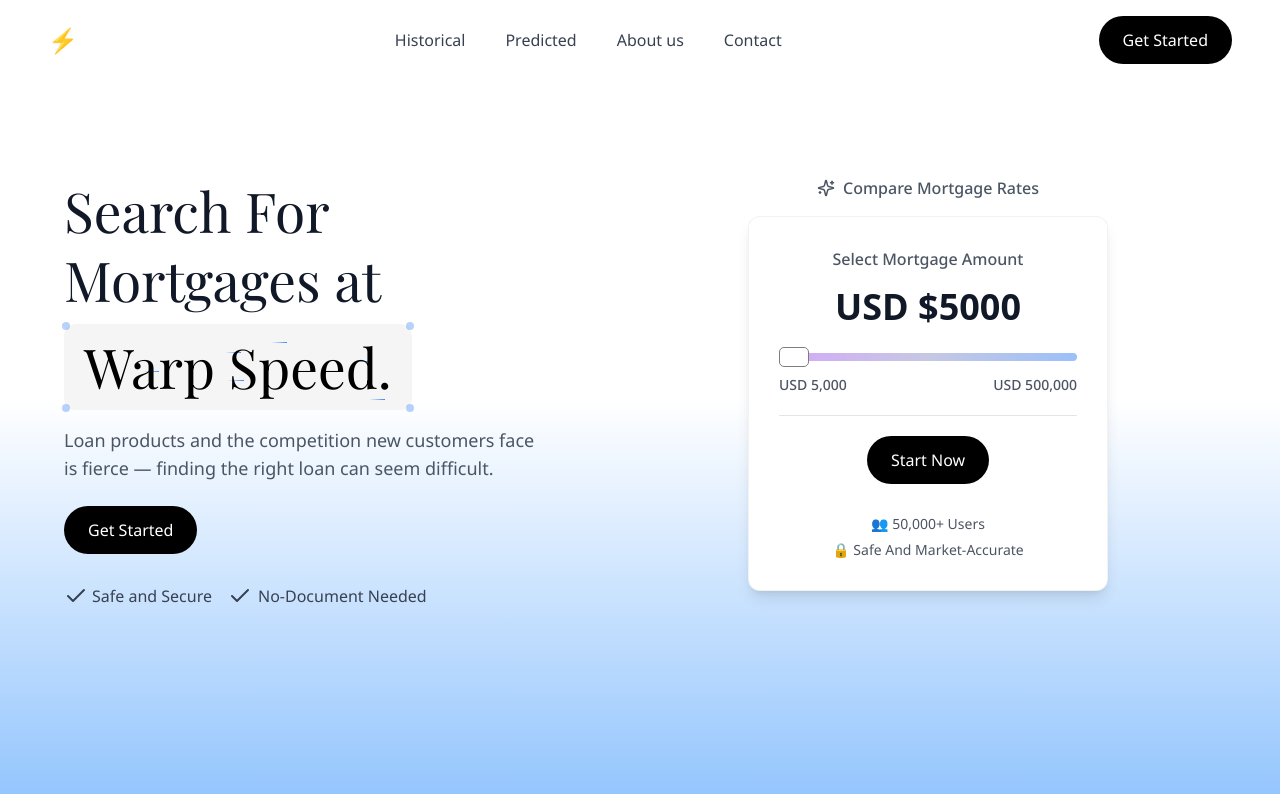
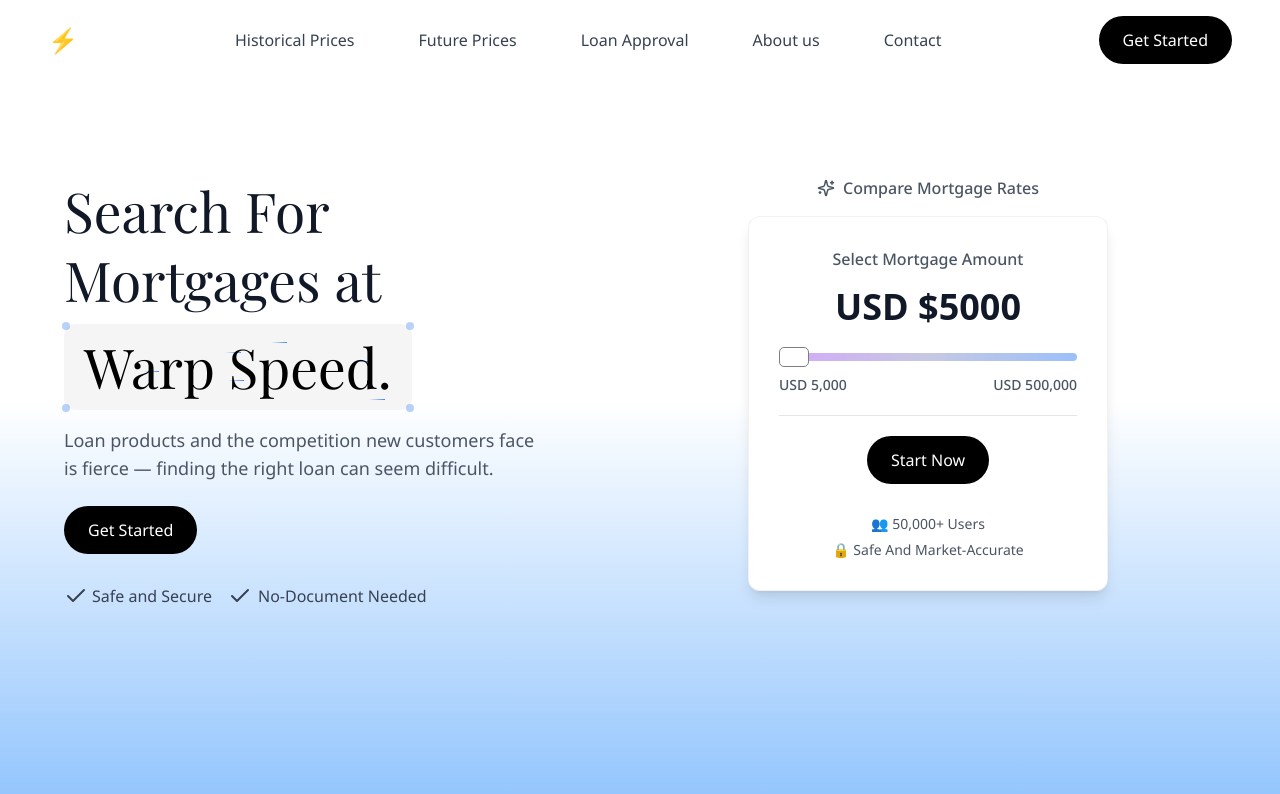
Before and after one commit to LucidJoy/LoanSphere, a Next.js app: page / in a window 1280 px wide. Shown: the top 794 px of the page. Built offline with nearby package versions, Linux system fonts and the light colour scheme; a web font is replaced by a local one.

Commit message:
updated nav

```diff
--- a/components/DatePicker.jsx
+++ b/components/DatePicker.jsx
@@ -20,7 +20,7 @@ import { MortgageContext } from "@/context/MortgageContext";
 import { useContext } from "react";
 import * as React from "react";
 
-const DatePicker = ({ label, type }) => {
+const DatePicker = ({ label, type, fromDate, toDate }) => {
   const { endDate, setEndDate, startDate, setStartDate, year, setYear } =
     useContext(MortgageContext);
   const [month, setMonth] = React.useState(new Date());
@@ -95,6 +95,8 @@ const DatePicker = ({ label, type }) => {
             month={month}
             onMonthChange={setMonth}
             initialFocus
+            fromDate={fromDate}
+            toDate={toDate}
           />
         </PopoverContent>
       </Popover>
--- a/components/Navbar.jsx
+++ b/components/Navbar.jsx
@@ -19,8 +19,8 @@ const Navbar = () => {
       </div>
       <div className='space-x-10'>
         <Popover>
-          <PopoverTrigger className='text-gray-700 hover:text-black'>
-            Historical
+          <PopoverTrigger className='text-gray-700 hover:text-black hover:bg-gray-100 transition-all px-[12px] py-[6px] rounded-lg'>
+            Historical Prices
           </PopoverTrigger>
 
           <PopoverContent className='w-fit px-[12px] py-[10px]'>
@@ -42,34 +42,30 @@ const Navbar = () => {
           </PopoverContent>
         </Popover>
 
-        <Popover>
-          <PopoverTrigger className='text-gray-700 hover:text-black'>
-            Predicted
-          </PopoverTrigger>
-
-          <PopoverContent className='w-fit px-[12px] py-[10px]'>
-            <div className='flex flex-row items-center justify-between gap-[10px]'>
         <Link
           href='/predicted'
           className='text-gray-700 hover:text-black hover:bg-gray-100 transition-all px-[12px] py-[6px] rounded-lg'
         >
-                Price
+          Future Prices
         </Link>
 
         <Link
           href='/decision'
           className='text-gray-700 hover:text-black hover:bg-gray-100 transition-all px-[12px] py-[6px] rounded-lg'
         >
-                Decision
+          Loan Approval
         </Link>
-            </div>
-          </PopoverContent>
-        </Popover>
 
-        <Link href='#' className='text-gray-700 hover:text-black'>
+        <Link
+          href='#'
+          className='text-gray-700 hover:text-black hover:bg-gray-100 transition-all px-[12px] py-[6px] rounded-lg'
+        >
           About us
         </Link>
-        <Link href='#' className='text-gray-700 hover:text-black'>
+        <Link
+          href='#'
+          className='text-gray-700 hover:text-black hover:bg-gray-100 transition-all px-[12px] py-[6px] rounded-lg'
+        >
           Contact
         </Link>
       </div>
--- a/components/ui/calendar.jsx
+++ b/components/ui/calendar.jsx
@@ -39,10 +39,10 @@ function Calendar({ className, classNames, showOutsideDays = true, ...props }) {
         ),
         day_range_start: "day-range-start",
         day_range_end: "day-range-end",
+        // day_selected:
+        //   "bg-neutral-900 text-neutral-50 hover:bg-neutral-900 hover:text-neutral-50 focus:bg-neutral-900 focus:text-neutral-50",
         day_selected:
-          "bg-neutral-900 text-neutral-50 hover:bg-neutral-900 hover:text-neutral-50 focus:bg-neutral-900 focus:text-neutral-50",
-        day_selected:
-          "bg-neutral-900 text-black hover:bg-neutral-900 hover:text-black focus:bg-neutral-900 focus:text-white",
+          "bg-neutral-900 text-white hover:bg-neutral-900 hover:text-white focus:bg-neutral-900 focus:text-white",
         day_today:
           "bg-neutral-100 text-neutral-900 dark:bg-neutral-800 dark:text-neutral-50",
         day_outside:
--- a/pages/historical.js
+++ b/pages/historical.js
@@ -139,11 +139,21 @@ const Historical = () => {
 
           <div className='w-full h-full flex flex-col items-center justify-center gap-[80px]'>
             <div className='flex flex-col'>
-              <DatePicker label='Start Date' type='start' />
+              <DatePicker
+                label='Start Date'
+                type='start'
+                fromDate={new Date("2014-01-31")}
+                toDate={new Date("2025-01-31")}
+              />
             </div>
 
             <div className='flex flex-col'>
-              <DatePicker label='End Date' type='end' />
+              <DatePicker
+                label='End Date'
+                type='end'
+                fromDate={new Date("2014-01-31")}
+                toDate={new Date("2025-01-31")}
+              />
             </div>
           </div>
         </div>
--- a/pages/map.js
+++ b/pages/map.js
@@ -183,7 +183,7 @@ const MapPage = () => {
 
         {/* sidebar */}
         <div
-          className='flex-[0.5] glass h-[70vh] w-full rounded-[10px] py-[4px] flex flex-col items-center'
+          className='flex-[0.5] glass h-[70vh] w-full rounded-[10px] py-[20px] overflow-y-scroll scrollbar-custom flex flex-col items-center justify-between'
           style={{ boxShadow: "0px 4px 10px rgba(0, 0, 0, 0.2)" }}
         >
           <div className='flex flex-col items-center justify-center gap-[10px]'>
@@ -194,15 +194,23 @@ const MapPage = () => {
             <HouseSelect data={houseTypes} />
           </div>
 
-          <Separator className='w-[80%] bg-black mt-[20px] mb-[10px]' />
+          <Separator className='w-[80%] bg-black my-[20px]' />
 
           <div className='flex flex-col items-center justify-center gap-[10px]'>
             <div className='flex flex-col '>
-              <DatePicker label='Start Date' type='start' />
+              <DatePicker
+                label='Start Date'
+                type='start'
+                fromDate={new Date("2014-01-31")}
+              />
             </div>
 
             <div className='flex flex-col'>
-              <DatePicker label='End Date' type='end' />
+              <DatePicker
+                label='End Date'
+                type='end'
+                toDate={new Date("2025-01-31")}
+              />
             </div>
           </div>
         </div>
--- a/pages/predicted.js
+++ b/pages/predicted.js
@@ -137,7 +137,7 @@ const Predicted = () => {
           className='text-[55px] font-normal text-gray-900 leading-tight font-coro'
           onClick={() => predictDecision()}
         >
-          Predicted Prices
+          Future Prices
         </h1>
 
         <Button
@@ -177,7 +177,12 @@ const Predicted = () => {
 
           <div className='w-full h-full flex flex-col items-center justify-center gap-[80px]'>
             <div className='flex flex-col'>
-              <DatePicker label='Start Date' type='start' />
+              <DatePicker
+                label='Start Date'
+                type='start'
+                fromDate={new Date("2014-01-31")}
+                toDate={new Date("2025-01-31")}
+              />
             </div>
 
             <div className='flex flex-col'>
--- a/styles/globals.css
+++ b/styles/globals.css
@@ -123,3 +123,31 @@ body {
   -webkit-backdrop-filter: blur(0px);
   border: 1px solid rgba(255, 255, 255, 0.3);
 }
+
+.scrollbar-custom::-webkit-scrollbar {
+  width: 6px;
+  height: 6px;
+}
+
+.scrollbar-custom::-webkit-scrollbar-track {
+  background: transparent;
+}
+
+.scrollbar-custom::-webkit-scrollbar-thumb {
+  background-color: rgba(0, 0, 0, 0.2);
+  border-radius: 10px;
+}
+
+.scrollbar-custom {
+  scrollbar-width: thin; /* For Firefox */
+  scrollbar-color: rgba(0, 0, 0, 0.2) transparent;
+}
+
+.scrollbar-custom::-webkit-scrollbar {
+  transition: opacity 0.3s ease;
+  opacity: 0;
+}
+
+.scrollbar-custom:hover::-webkit-scrollbar {
+  opacity: 1;
+}
```
Lines whose indentation alone changed are shown as unchanged.
